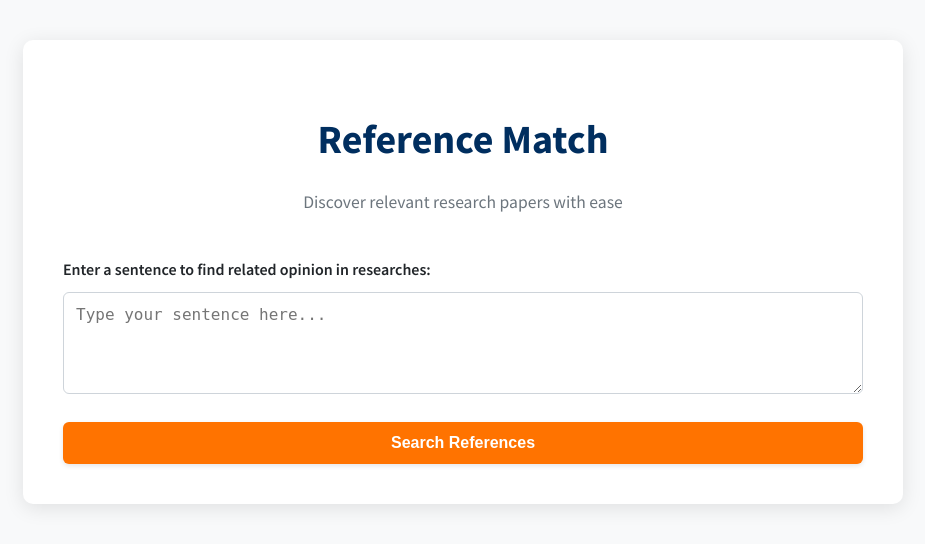
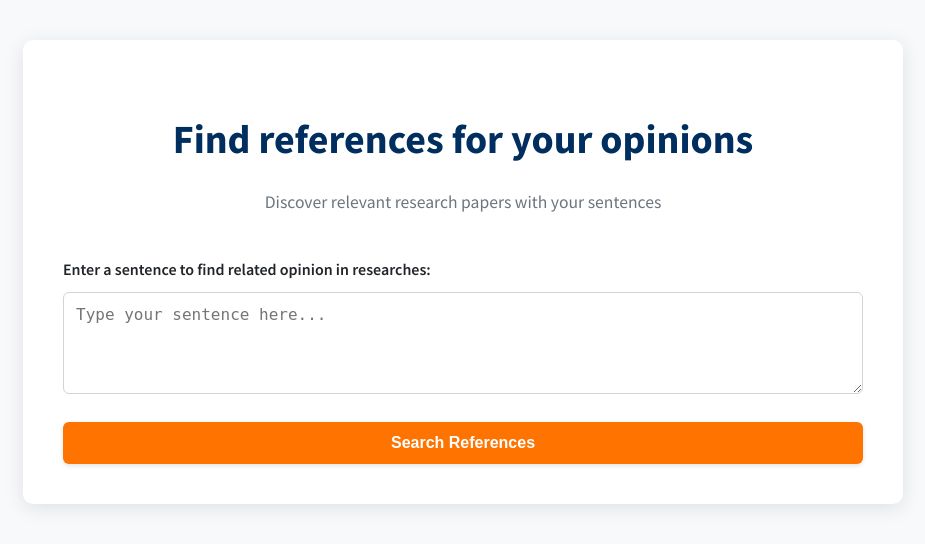
Before and after one commit to Ale045/ProofPoint, a Flask app: page / in a window 1280 px wide. Shown: the part 66-610 px from the top of the page, without its empty margins (177-1102 px from the left). Run offline with Flask 3, Linux system fonts and the light colour scheme.

Commit message:
change the title and subtitles

```diff
--- a/templates/index.html
+++ b/templates/index.html
@@ -271,8 +271,8 @@
     <div class="container">
         <header>
             <div class="header-left">
-              <h1>Reference Match</h1>
-              <p class="tagline">Discover relevant research papers with ease</p>
+              <h1>Find references for your opinions</h1>
+              <p class="tagline">Discover relevant research papers with your sentences</p>
             </div>
           </header>
 
```
